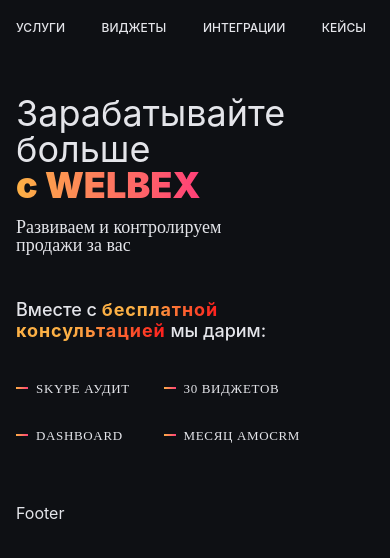
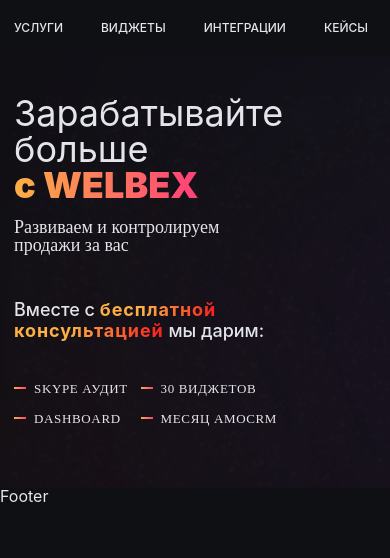
Before and after one commit to MedievalRain/welbex, a React (Vite) app: page / in a window 390 px wide. Shown: the top 558 px of the page. Built offline with nearby package versions, Linux system fonts and the light colour scheme.

Commit message:
Responsive layout

```diff
--- a/src/App.tsx
+++ b/src/App.tsx
@@ -4,16 +4,10 @@
 import { Header } from "./components/header/Header";
 import { ResetStyles } from "./styles/ResetStyle";
 import { Background } from "./components/background/Background";
-
-const StyledApp = styled.div`
-  background-color: #0e1014;
-  position: fixed;
-  top: 0;
-  left: 0;
-  width: 100vw;
-  height: 100vh;
-  z-index: -1;
-`;
+import {
+  BreakpointContextProvider,
+  useBreakpoint,
+} from "./hooks/useBreakpoint";
 
 const AppWrapper = styled.div`
   font-family: "Inter", -apple-system, BlinkMacSystemFont, "Segoe UI", Roboto,
@@ -22,22 +16,21 @@
   margin: auto;
   align-items: center;
   max-width: calc(1140px + 2rem);
-  padding-left: 1rem;
-  padding-right: 1rem;
 `;
 
 function App() {
+  const breakpoint = useBreakpoint();
   return (
     <>
       <ResetStyles />
-      <StyledApp>
-        <Background />
+      <BreakpointContextProvider value={breakpoint}>
+        {breakpoint === "big" && <Background />}
         <AppWrapper>
           <Header />
           <ContentLayout />
           <Footer />
         </AppWrapper>
-      </StyledApp>
+      </BreakpointContextProvider>
     </>
   );
 }
--- a/src/components/background/Background.tsx
+++ b/src/components/background/Background.tsx
@@ -3,7 +3,6 @@
 import { BackgroundBigRedBall } from "./balls/BackgroundBigRedBall";
 import BackgroundSmallRedBall from "./balls/BackgroundSmallRedBall";
 import PurpleBall from "./balls/PurpleBall";
-import { hideMedia } from "../../styles/media";
 
 const StyledBackground = styled.div`
   position: fixed;
@@ -12,7 +11,6 @@
   width: 100vw;
   height: 100vh;
   z-index: -1;
-  ${hideMedia}
 `;
 
 function Background() {
--- a/src/components/content/ContentLayout.tsx
+++ b/src/components/content/ContentLayout.tsx
@@ -1,8 +1,12 @@
 import styled from "styled-components";
 import { TitleSection } from "./TitleSection";
 import { DescriptionSection } from "./DescriptionSection";
+import { NoiseBackground } from "./NoiseBackground";
+import { useBreakpointContext } from "../../hooks/useBreakpoint";
+import { windowPadding } from "../../styles/windowPadding";
 
 const StyledContentLayout = styled.div`
+  position: relative;
   display: flex;
   justify-content: space-between;
   padding-top: 94px;
@@ -10,12 +14,16 @@
     flex-direction: column;
     gap: 45px;
     padding-top: 40px;
+    overflow: hidden;
   }
+  ${windowPadding}
 `;
 
 function ContentLayout() {
+  const breakpoint = useBreakpointContext();
   return (
     <StyledContentLayout>
+      {breakpoint === "small" && <NoiseBackground />}
       <TitleSection />
       <DescriptionSection />
     </StyledContentLayout>
--- a/src/components/content/DescriptionSection.tsx
+++ b/src/components/content/DescriptionSection.tsx
@@ -1,9 +1,8 @@
 import styled from "styled-components";
 import { FeaturesGrid } from "./FeaturesGrid";
 import { PrimaryButton } from "./PrimaryButton";
-import { resizeBreakpoint } from "../../styles/media";
 import { SmallFeaturesGrid } from "./SmallFeaturesGrid";
-import { useWidth } from "../../hooks/useWidth";
+import { useBreakpointContext } from "../../hooks/useBreakpoint";
 
 const StyledDescriptionSection = styled.section`
   width: 291px;
@@ -47,16 +46,17 @@
 `;
 
 function DescriptionSection() {
-  const width = useWidth();
-  const isScreenSmall = width > resizeBreakpoint;
+  const breakpoint = useBreakpointContext();
   return (
     <StyledDescriptionSection>
       <Title>
         Вместе с <HighlightedTitle>бесплатной</HighlightedTitle>{" "}
         <HighlightedTitle>консультацией</HighlightedTitle> мы дарим:
       </Title>
-      {isScreenSmall ? <FeaturesGrid /> : <SmallFeaturesGrid />}
-      {isScreenSmall && <PrimaryButton>Получить консультацию</PrimaryButton>}
+      {breakpoint === "big" ? <FeaturesGrid /> : <SmallFeaturesGrid />}
+      {breakpoint === "big" && (
+        <PrimaryButton>Получить консультацию</PrimaryButton>
+      )}
     </StyledDescriptionSection>
   );
 }
--- /dev/null
+++ b/src/components/content/NoiseBackground.tsx
@@ -0,0 +1,84 @@
+import styled from "styled-components";
+import { BackgroundLight } from "../background/BackgroundLight";
+
+const StyledNoiseBackground = styled.div`
+  position: absolute;
+  filter: blur(1px);
+  width: 100%;
+  height: 100%;
+  z-index: -1;
+`;
+
+function NoiseBackground() {
+  return (
+    <StyledNoiseBackground>
+      <BackgroundLight color="#961A1A" size={210} top="241px" left="-55px" />
+      <BackgroundLight color="#833AB4" size={259} top="107px" left="90%" />
+      <svg
+        xmlns="http://www.w3.org/2000/svg"
+        version="1.1"
+        viewBox="0 0 700 700"
+        opacity="0.55"
+      >
+        <defs>
+          <filter
+            id="nnnoise-filter"
+            x="-20%"
+            y="-20%"
+            width="140%"
+            height="140%"
+            filterUnits="objectBoundingBox"
+            primitiveUnits="userSpaceOnUse"
+            color-interpolation-filters="linearRGB"
+          >
+            <feTurbulence
+              type="fractalNoise"
+              baseFrequency="0.2"
+              numOctaves="4"
+              seed="15"
+              stitchTiles="stitch"
+              x="0%"
+              y="0%"
+              width="100%"
+              height="100%"
+              result="turbulence"
+            ></feTurbulence>
+            <feSpecularLighting
+              surfaceScale="18"
+              specularConstant="0.6"
+              specularExponent="20"
+              lighting-color="#9785af"
+              x="0%"
+              y="0%"
+              width="100%"
+              height="100%"
+              in="turbulence"
+              result="specularLighting"
+            >
+              <feDistantLight azimuth="3" elevation="93"></feDistantLight>
+            </feSpecularLighting>
+            <feColorMatrix
+              type="saturate"
+              values="0"
+              x="0%"
+              y="0%"
+              width="100%"
+              height="100%"
+              in="specularLighting"
+              result="colormatrix"
+            ></feColorMatrix>
+          </filter>
+        </defs>
+        <rect width="700" height="700" fill="transparent"></rect>
+        <rect
+          width="700"
+          height="700"
+          fill="#9785af"
+          filter="url(#nnnoise-filter)"
+        ></rect>
+      </svg>
+    </StyledNoiseBackground>
+  );
+}
+
+export { NoiseBackground };
--- a/src/components/content/SmallFeaturesGrid.tsx
+++ b/src/components/content/SmallFeaturesGrid.tsx
@@ -6,7 +6,8 @@
   display: grid;
   grid-template-columns: 1fr 1fr;
   grid-template-rows: 1fr 1fr;
-  gap: 31px;
+  column-gap: 10px;
+  row-gap: 14px;
   padding-left: 20px;
 `;
 
--- a/src/components/header/Header.tsx
+++ b/src/components/header/Header.tsx
@@ -3,11 +3,13 @@
 import { Contacts } from "./Contacts";
 import { NavRoutes } from "./NavRoutes";
 import { BrandDescription } from "./BrandDescription";
+import { windowPadding } from "../../styles/windowPadding";
 
 const Wrapper = styled.div`
   display: flex;
   flex-direction: column;
   gap: 0.62rem;
+  ${windowPadding}
 `;
 
 const StyledHeader = styled.nav`
@@ -23,15 +25,12 @@
   margin-top: 2.875rem;
   @media (max-width: 1024px) {
     margin: 0rem;
-
-    background-color: #0e1014;
   }
 `;
 
 const StyledNav = styled.div`
   display: flex;
   align-items: center;
-
   gap: 3.25rem;
   width: 100%;
 `;
--- a/src/components/header/NavRoute.tsx
+++ b/src/components/header/NavRoute.tsx
@@ -1,6 +1,7 @@
 import { AnchorHTMLAttributes } from "react";
 import styled from "styled-components";
 import { hideMedia } from "../../styles/media";
+
 interface NavRouteProps extends AnchorHTMLAttributes<HTMLAnchorElement> {
   hideOnSmallScreen?: boolean;
 }
--- /dev/null
+++ b/src/hooks/useBreakpoint.ts
@@ -0,0 +1,25 @@
+import { createContext, useContext, useEffect, useState } from "react";
+
+type Breakpoint = "big" | "small";
+
+export const useBreakpoint = () => {
+  const [width, setWidth] = useState<Breakpoint>("big");
+  useEffect(() => {
+    const getSize = () => {
+      if (window.innerWidth <= 1024) {
+        setWidth("small");
+      } else {
+        setWidth("big");
+      }
+    };
+    getSize();
+    window.addEventListener("resize", getSize);
+    return () => window.removeEventListener("resize", getSize);
+  }, []);
+
+  return width;
+};
+
+const BreakpointContext = createContext<Breakpoint>("big");
+export const BreakpointContextProvider = BreakpointContext.Provider;
+export const useBreakpointContext = () => useContext(BreakpointContext);
--- a/src/hooks/useWidth.ts
+++ /dev/null
@@ -1,13 +0,0 @@
-import { useEffect, useState } from "react";
-
-export const useWidth = () => {
-  const [width, setWidth] = useState(0);
-  useEffect(() => {
-    const getSize = () => setWidth(window.innerWidth);
-    getSize();
-    window.addEventListener("resize", getSize);
-    return () => window.removeEventListener("resize", getSize);
-  }, []);
-
-  return width;
-};
--- a/src/styles/ResetStyle.tsx
+++ b/src/styles/ResetStyle.tsx
@@ -54,5 +54,8 @@
     color: currentColor;
     padding: 0;
 }
+body {
+    background:#0e1014;
+}
 
 `;
--- /dev/null
+++ b/src/styles/windowPadding.tsx
@@ -0,0 +1,6 @@
+import { css } from "styled-components";
+
+export const windowPadding = css`
+  padding-left: 0.875rem;
+  padding-right: 0.875rem;
+`;
```
